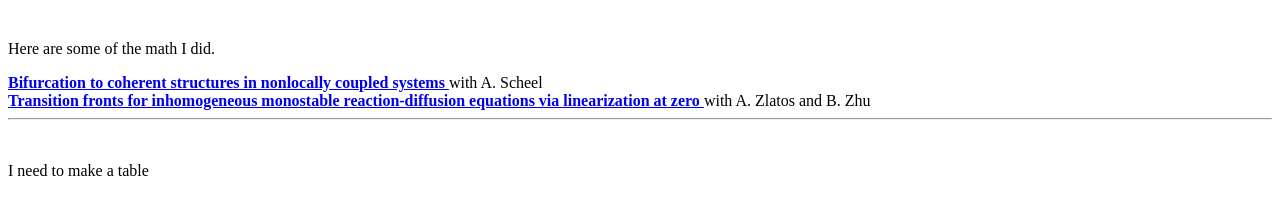
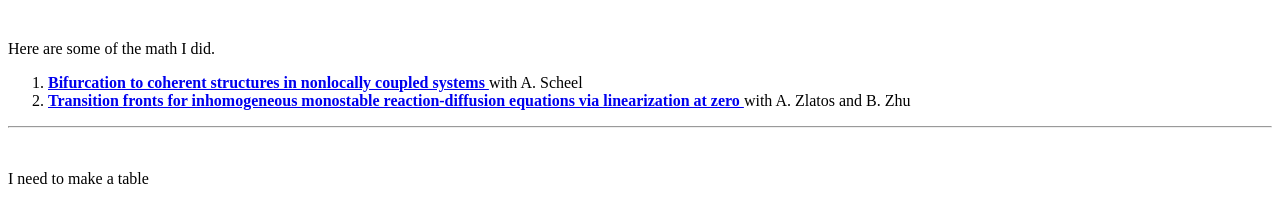
Before and after one commit to 8135tao/8135tao.github.io, a plain HTML site: page index.html in a window 1280 px wide. Shown: the part 580-800 px from the top of the page. Drawn offline with Linux system fonts and the light colour scheme.

Commit message:
listified my papers

```diff
--- a/index.html
+++ b/index.html
@@ -30,19 +30,23 @@
 <p>
   Here are some of the math I did.
 </p>
-<strong>
+
+<ol>
+    <li><strong>
         <a href="https://arxiv.org/abs/1705.00088"target=blank>Bifurcation to coherent structures in nonlocally coupled systems
         </a>
         </strong>
-with A. Scheel
-<br>
-
-<strong>
+        with A. Scheel </li>
+    <li><strong>
         <a href="https://arxiv.org/abs/1311.7206"target=blank>Transition fronts for inhomogeneous monostable reaction-diffusion equations via linearization at zero
         </a>
         </strong>
 
         with A. Zlatos and B. Zhu
+         </li>
+
+  </ol>
+
 
 <hr>
 
```
Lines whose indentation alone changed are shown as unchanged.
